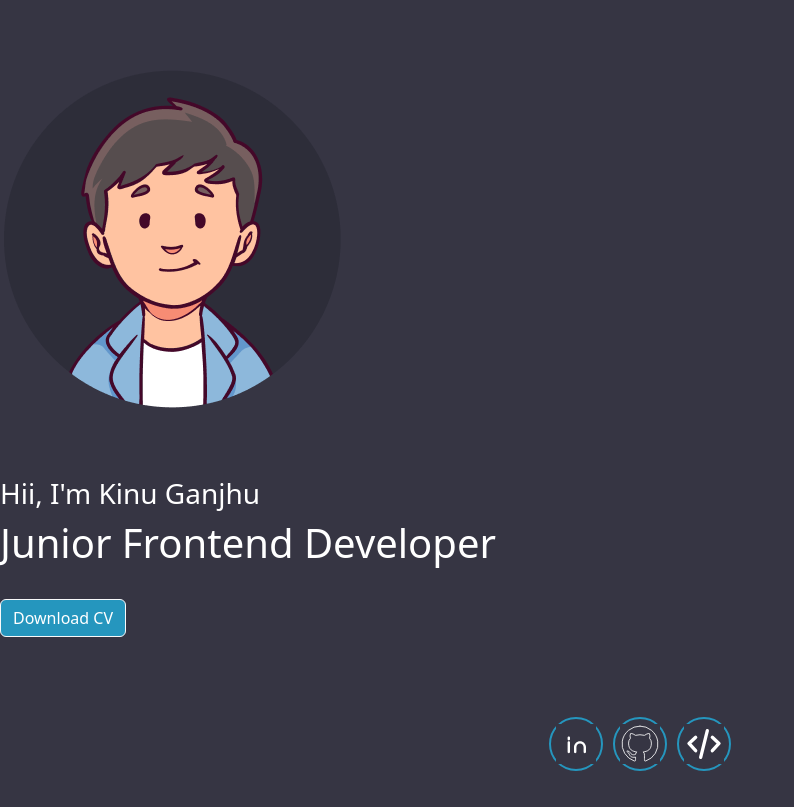
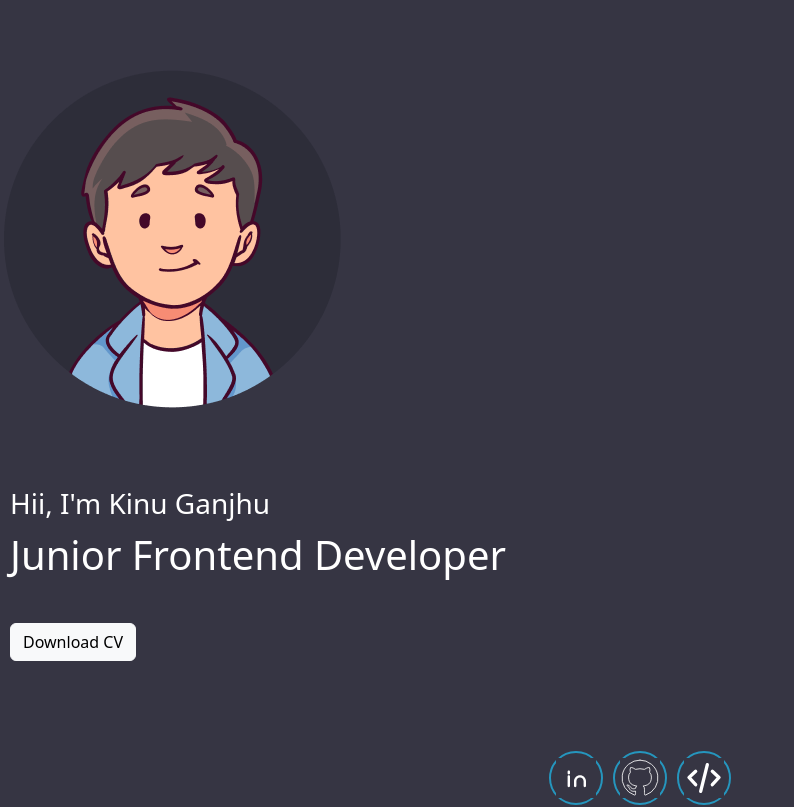
Before and after one commit to Kinuganjhu/Portfolio, a React (Create React App) app: page / in a window 1280 px wide. Shown: the top 807 px of the page, without its empty margins (0-794 px from the left). Built offline with nearby package versions, Linux system fonts and the light colour scheme.

Commit message:
add resume

```diff
--- a/src/Pages/Home.js
+++ b/src/Pages/Home.js
@@ -13,11 +13,12 @@ const Home =()=>{
       </h3>
       <h1>Junior Frontend Developer</h1>
       <br/>
-      <Button
-      variant ='light'
-      style={{
-       color: 'white', backgroundColor: 'rgb(37, 150, 190)'
-      }}>Download CV</Button>
+<a href="https://drive.google.com/file/d/1KAsSx7KjdYEZ8Ns21nHkGvDvOefy-M1_/view" target="_blank" rel="noopener noreferrer">
+  <Button variant="light" className="Btn">
+    Download CV
+  </Button>
+</a>
+
       </div>
       <Social/>
     <Project/>
--- a/src/Pages/Project.js
+++ b/src/Pages/Project.js
@@ -32,7 +32,7 @@ const Project = () => {
       {/* Modal */}
       <Modal show={showModal} onHide={closeModal}
       className='info'
-     placement='bottom'
+
       >
         <Modal.Header closeButton>
           <Modal.Title>{selectedItem ? selectedItem.title : ''}</Modal.Title>
--- a/src/Styles/App.css
+++ b/src/Styles/App.css
@@ -7,6 +7,7 @@ body {
 }
 
 .header-item > h1, .header-item h3 {
+  margin: 10px;
   color: white;
 }
 
@@ -57,3 +58,8 @@ body {
 .info {
   color: white;
 }
+
+.Btn {
+  margin: 10px;
+  color: white;
+}
--- a/src/Styles/App.scss
+++ b/src/Styles/App.scss
@@ -8,6 +8,7 @@ body {
 }
 .header-item{
  > h1,h3{
+   margin: $Margin;
    color: white;
  }
 }
@@ -54,3 +55,7 @@ background-color: rgba(54,53,67,255);
 .info{
   color: white;
 }
+.Btn{
+  margin: $Margin;
+  color: white;
+}
```
